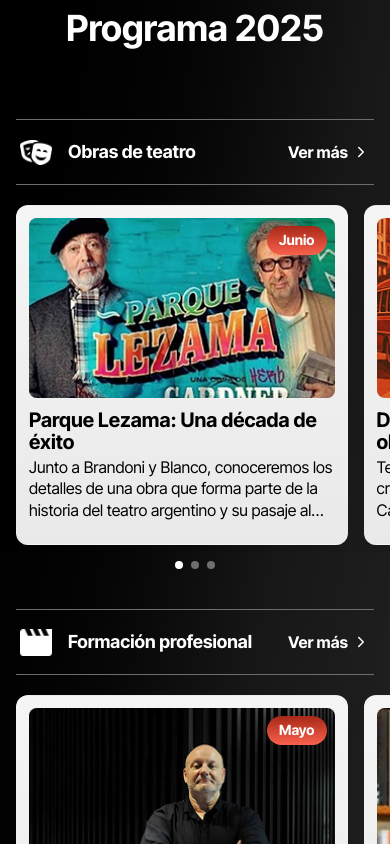
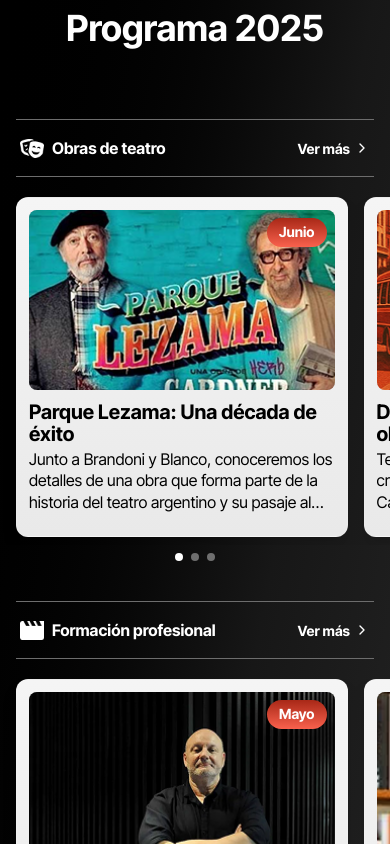
Before and after one commit to ulisescolosimo/campanella, a Next.js app: page / in a window 390 px wide. Shown: the part 3920-4764 px from the top of the page. Built offline with nearby package versions, Linux system fonts and the light colour scheme; a web font is replaced by a local one.

Commit message:
fix mobile programa 2025

```diff
--- a/components/Programa2025.jsx
+++ b/components/Programa2025.jsx
@@ -241,8 +241,8 @@ export default function Programa2025() {
                 className="flex items-center justify-between mb-2 px-1 border-t border-b py-4"
                 style={{ borderColor: "rgba(109, 109, 109, 1)" }}
               >
-                <div className="flex items-center gap-4">
-                  <img src={cat.icono} alt={cat.titulo} className="w-8 h-8 object-contain" />
+                <div className="flex items-center gap-2 md:gap-4">
+                  <img src={cat.icono} alt={cat.titulo} className="w-6 h-6 md:w-8 md:h-8 object-contain" />
                   <span
                     style={{
                       fontFamily: 'Inter Tight',
@@ -250,14 +250,14 @@ export default function Programa2025() {
                       letterSpacing: 0,
                       color: 'rgba(255,255,255,1)'
                     }}
-                    className="text-lg md:text-2xl leading-[124%]"
+                    className="text-base md:text-2xl leading-[124%] whitespace-normal md:whitespace-nowrap"
                   >
                     {cat.titulo}
                   </span>
                 </div>
                 {cat.verMas && (
                   <button
-                    className="flex items-center gap-1 hover:underline text-base md:text-2xl leading-[124%]"
+                    className="flex items-center gap-1 hover:underline text-sm md:text-2xl leading-[124%] flex-shrink-0 ml-2"
                     style={{
                       fontFamily: 'Inter Tight',
                       fontWeight: 600,
@@ -265,7 +265,7 @@ export default function Programa2025() {
                       color: 'rgba(255,255,255,1)'
                     }}
                   >
-                    Ver más <FiChevronRight className="text-lg md:text-2xl" />
+                    Ver más <FiChevronRight className="text-base md:text-2xl" />
                   </button>
                 )}
               </div>
```
